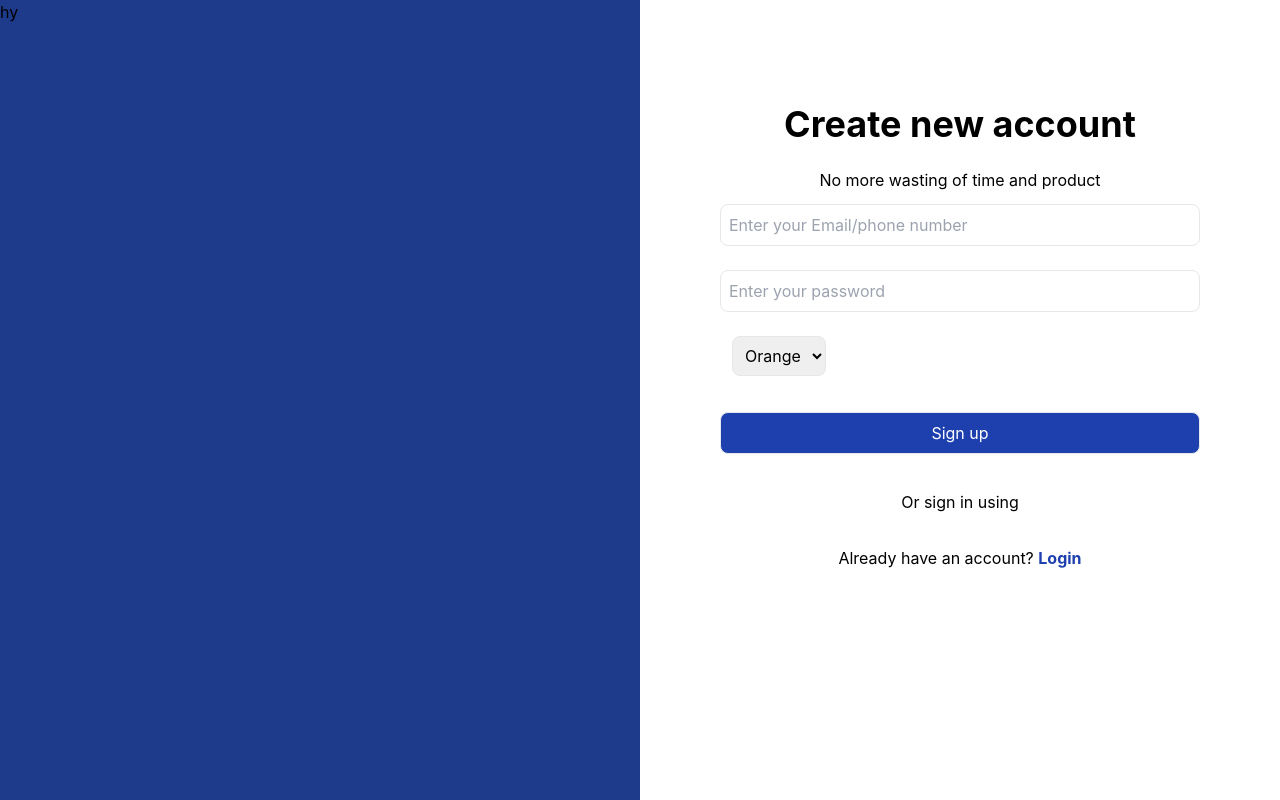
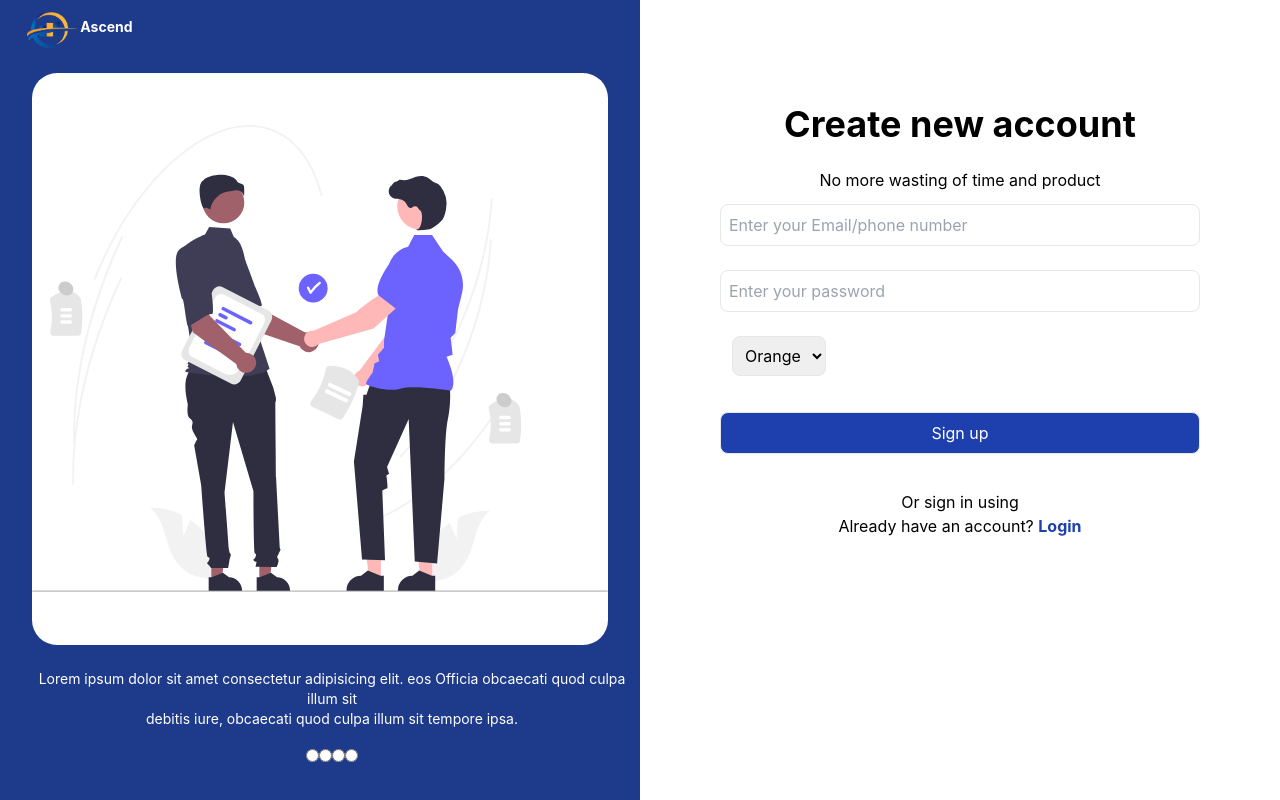
Before and after one commit to ujeneza12/Ascend_LTD, a React (Create React App) app: page /Signup in a window 1280 px wide. Built offline with nearby package versions, Linux system fonts and the light colour scheme.

Commit message:
addition codes

```diff
--- a/src/pages/Signup.jsx
+++ b/src/pages/Signup.jsx
@@ -1,9 +1,9 @@
 import React from 'react';
+import Logo from '../image/logo.png';
+import Business from '../image/business.svg';
 import  {useState} from "react";
 import Validation from './validationSignup';
-// import {FcGoogle} from 'react-icons/fc'
-// import {SiFacebook} from 'react-icons/si'
-// import {GrLinkedin} from 'react-icons/gr'
+
  function SignUp(){
      const[values, setValues] = useState({
          email:"",
@@ -27,11 +27,30 @@ import Validation from './validationSignup';
      }
 
     return(
-      <div className=" grid gri-cols-1 sm:grid-cols-2 h-screen w-[100%] mx-auto overflow-hidden ">
-          <div className="hidden sm:block bg-blue-900 h-screen">
-              hy
-          </div>
-          <div className="w-[100%] mx-auto ">
+      <div className="h-screen bg-gray-400 flex ">
+          <div className="w-[50%] h-full bg-blue-900 flex flex-col items-start">
+                    <div className='flex flex-row w-[9rem] h-[5rem]  justify-center my-2 mx-2'>
+                        <img src={Logo}  className="w-[3.3rem] h-9  my-1 " alt='logo'/>
+                        <h1 className='mt-2  text-white font-bold text-[14px]'>Ascend</h1>
+                    </div>
+                    <div className='bg-white w-[90%] h-[71.48%] self-center flex items-center justify-center rounded-[25px] mt-[-23px] overflow-hidden '>
+                        <img src={Business}  alt='business' className='h-auto w-auto '/>
+                    </div>
+
+                    <div className='text-white text-sm ml-6 mt-6 flex flex-col justify-center text-center '>
+                       <p>Lorem ipsum dolor sit amet consectetur adipisicing elit. eos Officia  obcaecati quod culpa illum sit </p>
+                        <p className="text-center ">debitis iure, obcaecati quod culpa illum sit tempore ipsa.</p>
+                       <div className='flex flex-row justify-center items-center mt-5'>
+                       <input type="radio" value="slide1" name="slide" />
+                       <input type="radio" value="slide2" name="slide" />
+                       <input type="radio" value="slide3" name="slide" />
+                       <input type="radio" value="slide3" name="slide" />
+
+
+                        </div>
+                    </div>
+            </div>
+          <div className="w-1/2 mx-auto ">
               <form className="max-w-[100%] w-full max-auto bg-white p-20  h-screen gb-red-300">
                   <h2 className="text-4xl font-bold text-center py-6">Create new account</h2>
                   <p className=" text-center">No more wasting of time and product</p>
@@ -54,10 +73,7 @@ import Validation from './validationSignup';
                   <button className="border w-full my-6 py-2 bg-blue-800 rounded-lg text-white hover:bg-blue-500 relative" onClick={handleFormSubmit}>Sign up</button>
                   <div className="p-3">
                       <p className="text-center">Or sign in using</p>
-                      <div className="flex space-x-12 py-4 justify-center">
 
-
-                      </div>
                       <p className="text-center">Already have an account? <strong className="text-blue-800">Login</strong></p>
                   </div>
               </form>
```
